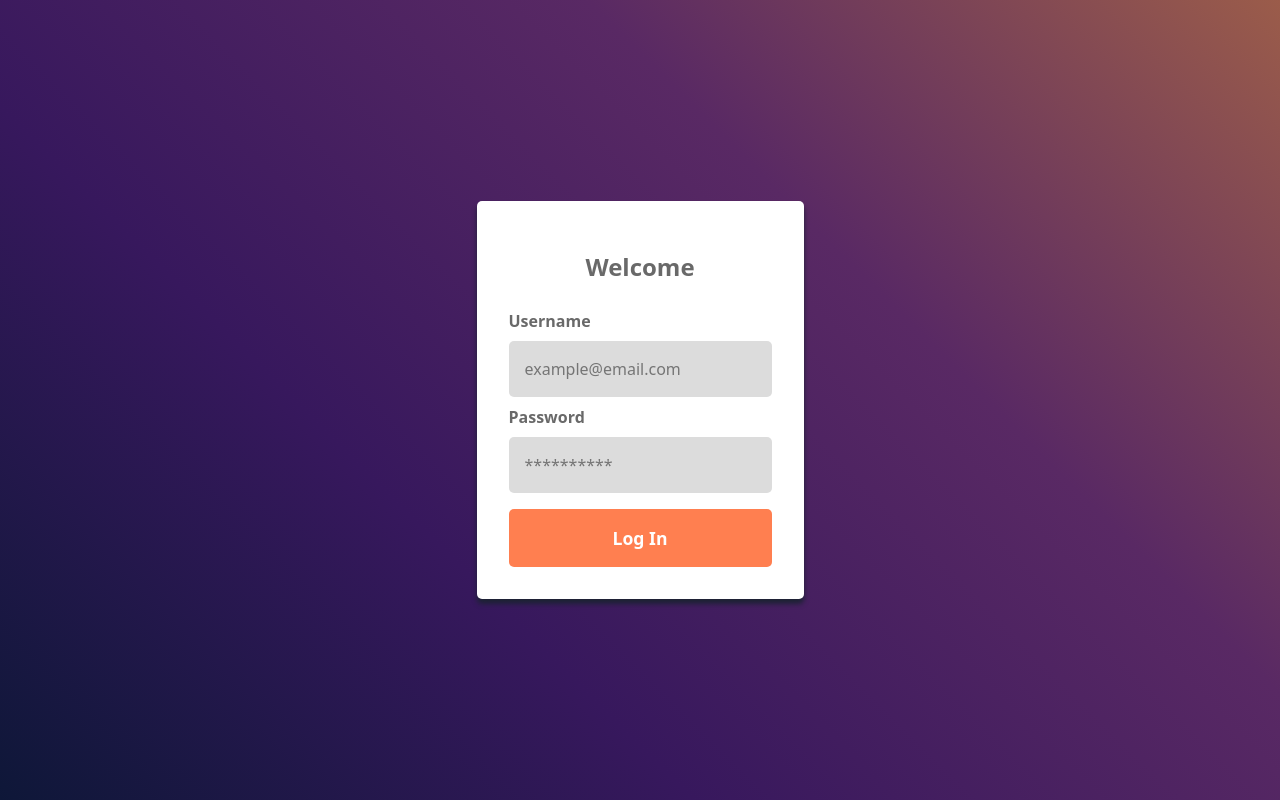
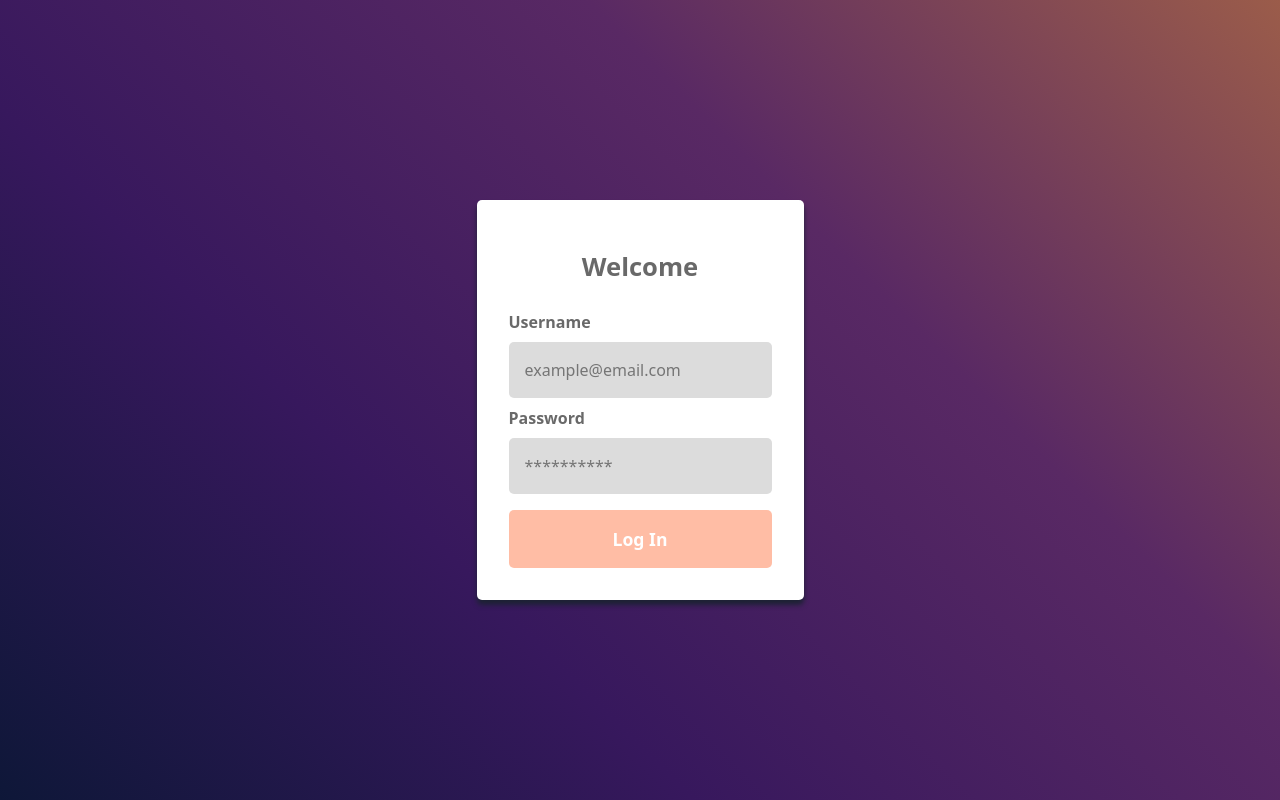
Before and after one commit to jgarciarivera/coding-challenge, a React (Create React App) app in the folder umbrage/: page / in a window 1280 px wide. Built offline with nearby package versions, Linux system fonts and the light colour scheme.

Commit message:
Update styling on login form (remove autocomplete suggestions, disable button if input fields are empty, and add login failure alert displaying response code and error message).

```diff
--- a/umbrage/src/App.css
+++ b/umbrage/src/App.css
@@ -26,7 +26,7 @@
 }
 
 .welcome-header {
-  font-size: 1.5rem;
+  font-size: 1.6rem;
   text-align: center;
   padding: 1rem;
   color: dimgray;
@@ -44,6 +44,7 @@ input {
   padding: 1rem;
   border: none;
   border-radius: 5px;
+  outline-color: #592964;
   background-color: gainsboro;
 }
 
@@ -57,6 +58,12 @@ input {
   cursor: pointer;
   color: white;
   background-color: coral;
+}
+
+button:disabled,
+button[disabled] {
+  background-color: rgba(255, 127, 80, 0.511);
+  color: white;
 }
 
 .people-header {
--- a/umbrage/src/components/Login.jsx
+++ b/umbrage/src/components/Login.jsx
@@ -7,7 +7,6 @@ export const Login = ({ onLogin }) => {
 
   const handleSubmit = async (e) => {
     e.preventDefault();
-
     await fetch("https://umbrage-interview-api.herokuapp.com/login", {
       method: "POST",
       headers: {
@@ -20,7 +19,9 @@ export const Login = ({ onLogin }) => {
     })
       .then((response) => {
         if (!response.ok) {
-          throw new Error("Username or password is invalid.");
+          throw new Error(
+            `Request failed with the following response: ${response.status} ${response.statusText}`
+          );
         }
         return response.json();
       })
@@ -30,6 +31,7 @@ export const Login = ({ onLogin }) => {
       })
       .catch((error) => {
         console.error("Error", error);
+        alert(error.message);
       });
   };
 
@@ -45,6 +47,7 @@ export const Login = ({ onLogin }) => {
           placeholder="example@email.com"
           id="username"
           name="username"
+          autoComplete="off"
         ></input>
         <label htmlFor="password">Password</label>
         <input
@@ -55,7 +58,12 @@ export const Login = ({ onLogin }) => {
           id="password"
           name="password"
         ></input>
-        <button className="login-button" type="submit" onClick={handleSubmit}>
+        <button
+          disabled={!inputUsername || !inputPassword}
+          className="login-button"
+          type="submit"
+          onClick={handleSubmit}
+        >
           Log In
         </button>
       </Form.Group>
```
